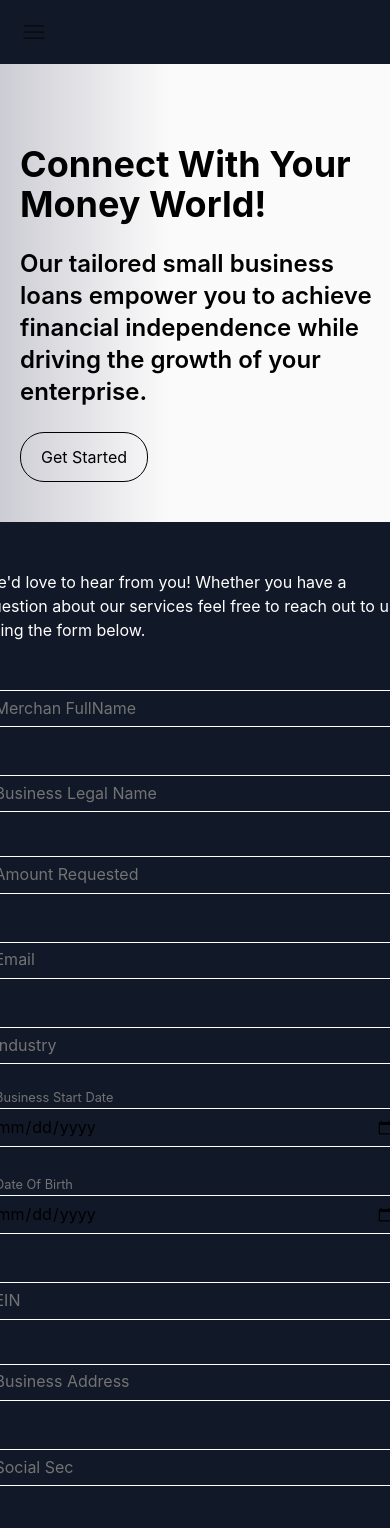
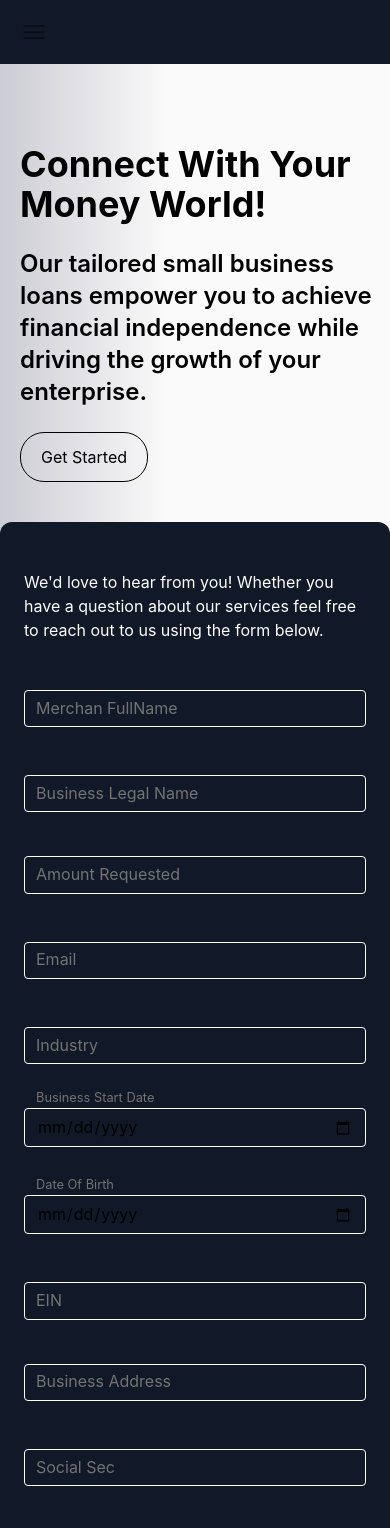
Before and after one commit to Outwerk/project4, a React (Create React App) app: page / in a window 390 px wide. Shown: the top 1528 px of the page. Built offline with nearby package versions, Linux system fonts and the light colour scheme.

Commit message:
make form more responisve

```diff
--- a/src/components/Form.js
+++ b/src/components/Form.js
@@ -144,7 +144,7 @@ export default function Form() {
 
     return (
         <div
-            className=" md:mx-auto block max-w-screen-sm md:max-w-2xl 2xl:max-w-2xl rounded-xl bg-[#111827] p-6 py-12  shadow-4 dark:bg-surface-dark">
+            className=" md:mx-auto block w-screen md:max-w-2xl 2xl:max-w-2xl rounded-xl bg-[#111827] p-6 py-12  shadow-4 dark:bg-surface-dark">
             <h1 className="text-white mb-12 ">We'd love to hear from you! Whether you have a question about our services feel free to reach out to us using the form below.</h1>
             <form onSubmit={handleSubmit} ref={formRef}>
                 <div className="grid grid-cols-1 md:grid-cols-2 gap-4 mb-3 md:mb-0">
```
